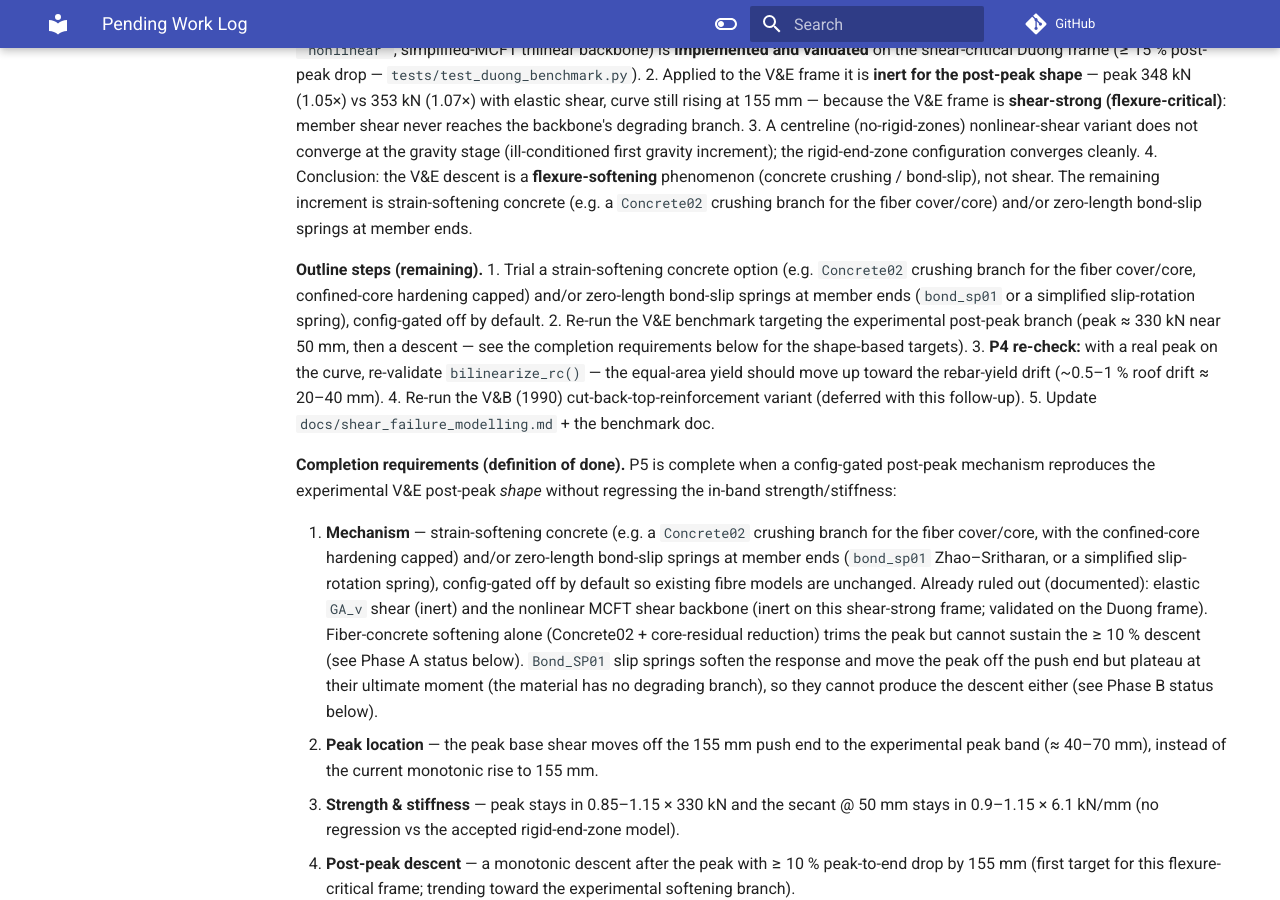
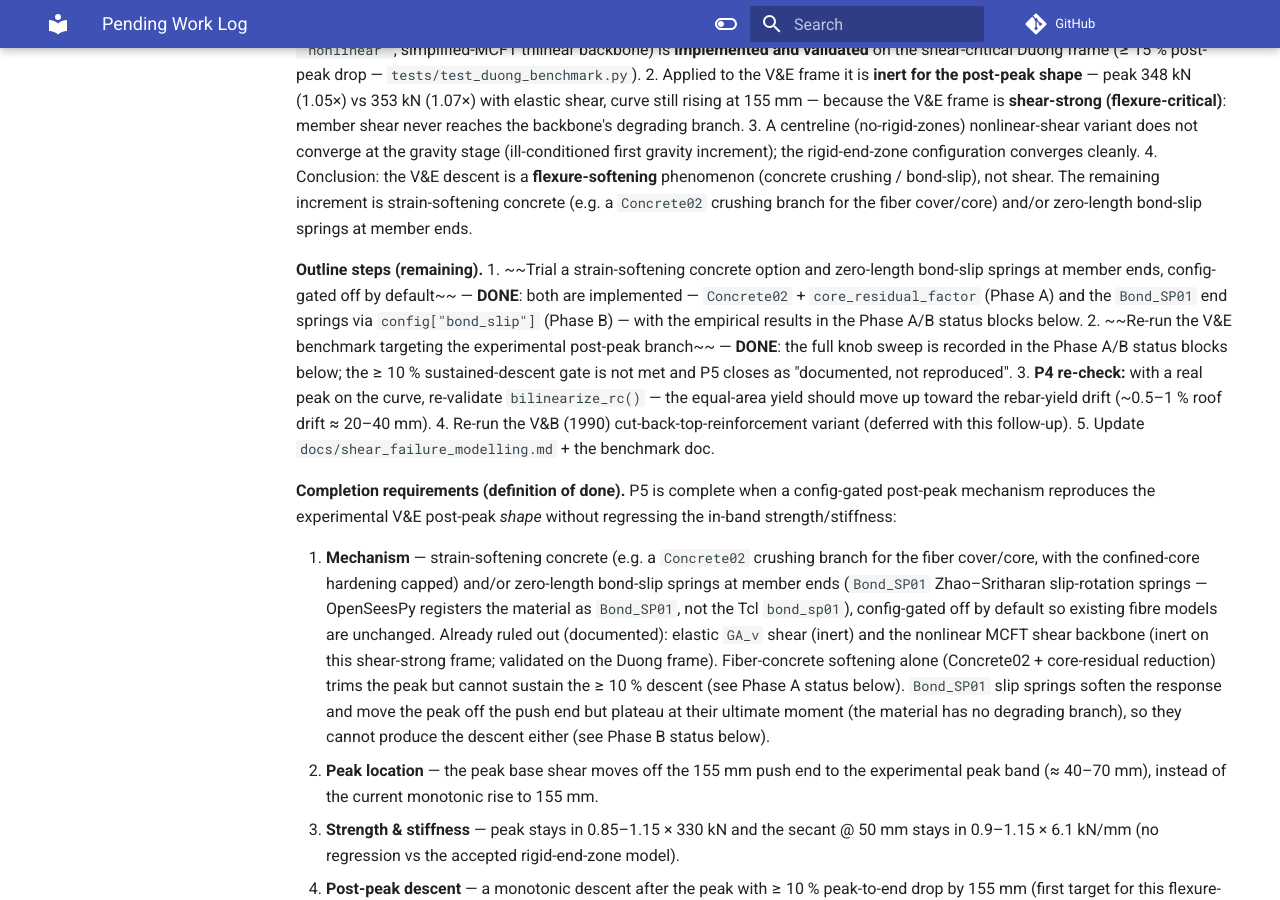
Before and after one commit to boustrephon/fea_toolkit, an MkDocs documentation site: the page built from docs/_pending_work.md, in a window 1280 px wide and 900 px high, scrolled down 768 px. Built offline with MkDocs 1.6.1 and Material for MkDocs 9.7.7, drawn with Linux system fonts in a browser that asks for light colours; comment, search, counter and statistics services are not loaded; some of the changed text lies outside the part shown.

Commit message:
docs: fix stale bond_sp01 references (material registers as Bond_SP01 in OpenSeesPy 3.8.0.0)
- pushover_analysis.md: the RC-support table's Bond-slip row claimed 'Not implemented / requires bond_sp01' - now marks the P5 Phase B mechanism as implemented (opt-in config bond_slip) and points to the registered class name Bond_SP01.

- _pending_work.md: outline steps 1-2 marked DONE (Concrete02 Phase A + Bond_SP01 Phase B landed); the completion-gate mechanism clause and the Phase A pointer updated to use Bond_SP01 with the Tcl-name caveat.

- Verified repo-wide: no runtime code calls the unregistered lowercase name; the only remaining 'bond_sp01' strings are the explanatory notes stating that the Tcl command name is not exported (use Bond_SP01).

```diff
--- a/docs/_pending_work.md
+++ b/docs/_pending_work.md
@@ -57,13 +57,15 @@ reproduced.
    fiber cover/core) and/or zero-length bond-slip springs at member ends.
 
 **Outline steps (remaining).**
-1. Trial a strain-softening concrete option (e.g. `Concrete02` crushing
-   branch for the fiber cover/core, confined-core hardening capped) and/or
-   zero-length bond-slip springs at member ends (`bond_sp01` or a
-   simplified slip-rotation spring), config-gated off by default.
-2. Re-run the V&E benchmark targeting the experimental post-peak branch
-   (peak ≈ 330 kN near 50 mm, then a descent — see the completion
-   requirements below for the shape-based targets).
+1. ~~Trial a strain-softening concrete option and zero-length bond-slip
+   springs at member ends, config-gated off by default~~ — **DONE**: both
+   are implemented — `Concrete02` + `core_residual_factor` (Phase A) and
+   the `Bond_SP01` end springs via `config["bond_slip"]` (Phase B) — with
+   the empirical results in the Phase A/B status blocks below.
+2. ~~Re-run the V&E benchmark targeting the experimental post-peak
+   branch~~ — **DONE**: the full knob sweep is recorded in the Phase A/B
+   status blocks below; the ≥ 10 % sustained-descent gate is not met and
+   P5 closes as "documented, not reproduced".
 3. **P4 re-check:** with a real peak on the curve, re-validate
    `bilinearize_rc()` — the equal-area yield should move up toward the
    rebar-yield drift (~0.5–1 % roof drift ≈ 20–40 mm).
@@ -78,7 +80,8 @@ post-peak *shape* without regressing the in-band strength/stiffness:
 1. **Mechanism** — strain-softening concrete (e.g. a `Concrete02` crushing
    branch for the fiber cover/core, with the confined-core hardening
    capped) and/or zero-length bond-slip springs at member ends
-   (`bond_sp01` Zhao–Sritharan, or a simplified slip-rotation spring),
+   (`Bond_SP01` Zhao–Sritharan slip-rotation springs — OpenSeesPy
+   registers the material as `Bond_SP01`, not the Tcl `bond_sp01`),
    config-gated off by default so existing fibre models are unchanged.
    Already ruled out (documented): elastic `GA_v` shear (inert) and the
    nonlinear MCFT shear backbone (inert on this shear-strong frame;
@@ -171,9 +174,10 @@ implemented, config-gated **off by default** (existing models unchanged):
   (steel strain-hardening + P-Δ stabilisation).  The experimental
   post-peak branch is dominated by **bond-slip** (~20 % shear share + bar
   slip), which a fiber section cannot represent — the next increment is
-  **P5 Phase B: zero-length `bond_sp01` slip springs** at member ends
-  (precedents: the lumped-hinge `zeroLengthSection` and the Elwood
-  limit-state `zeroLength` springs).
+  **P5 Phase B: zero-length `Bond_SP01` slip springs** at member ends
+  (implemented — see the Phase B status below; precedents: the
+  lumped-hinge `zeroLengthSection` and the Elwood limit-state `zeroLength`
+  springs).
 
 **Phase B status (2026-08-24):** the `Bond_SP01` slip-spring mechanism is
 implemented, config-gated **off by default** (existing models unchanged):
```
Also changed, not shown: docs/pushover_analysis.md (+1 -1 lines).
